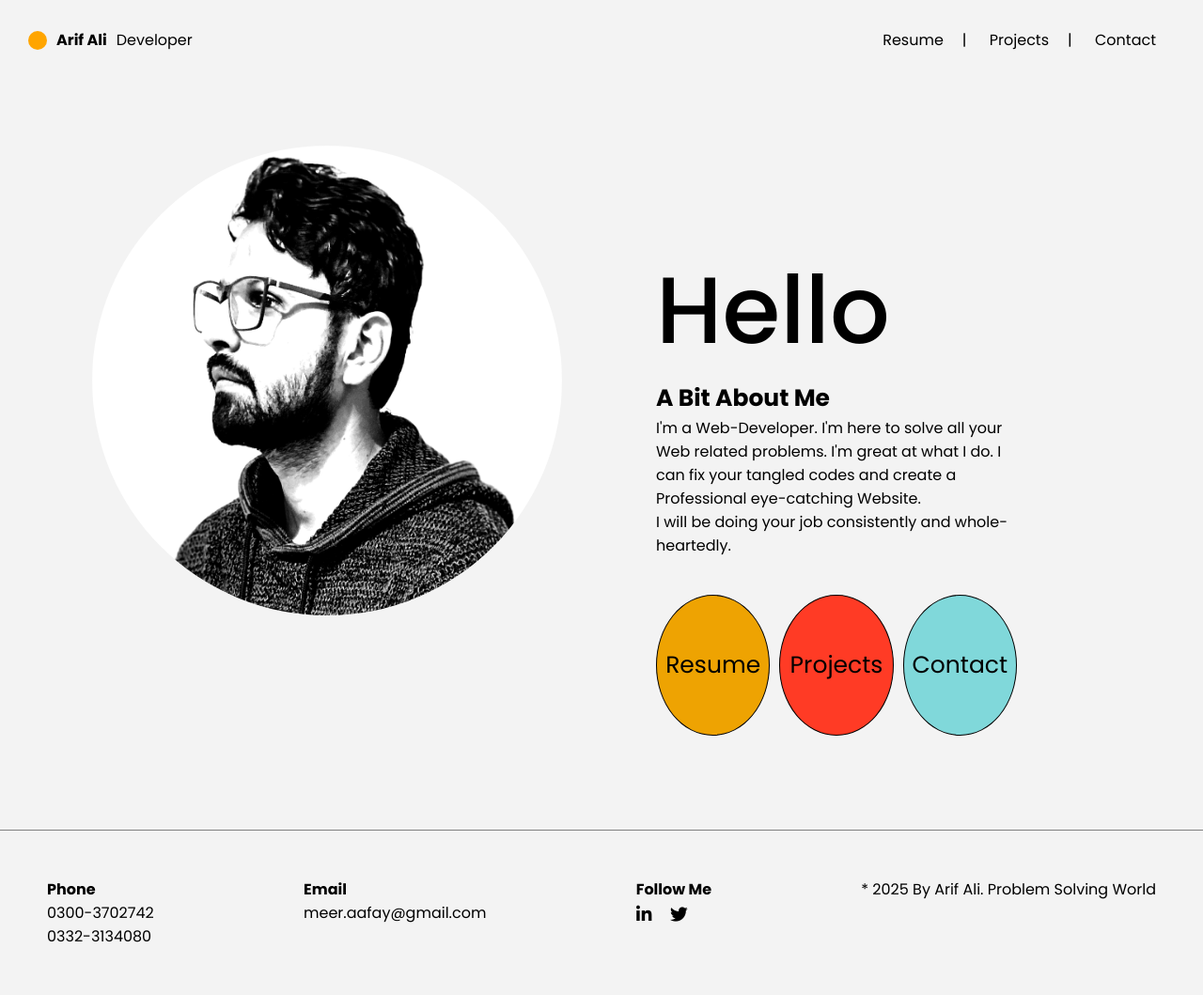
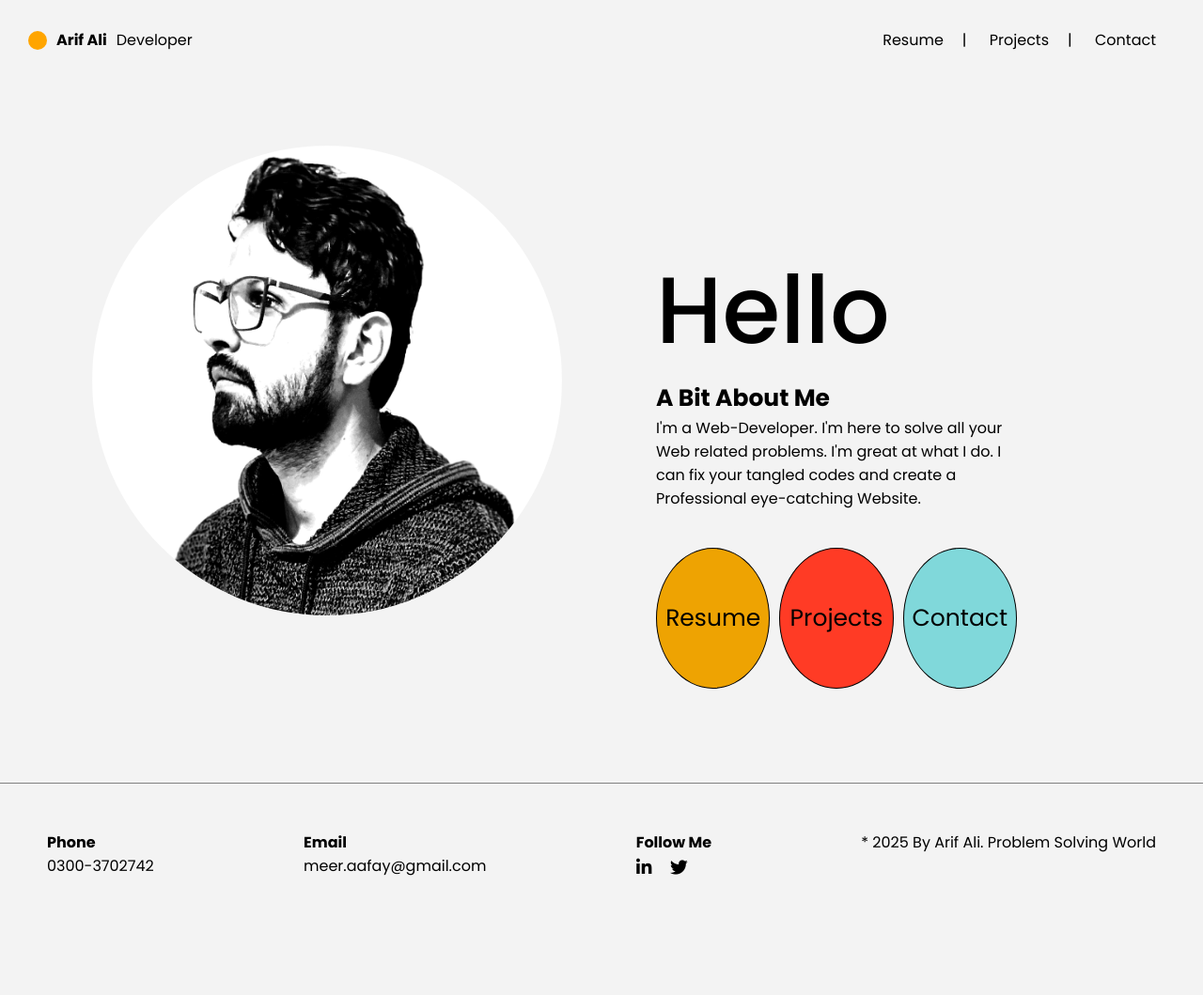
Before and after one commit to Arif-Umrani/portfolio, a plain HTML site: page index.html in a window 1280 px wide. Shown: the whole page at 94% size. After the commit the page ends 988 px from the top, so only its background shows below. Drawn offline with Linux system fonts and the light colour scheme.

Commit message:
extra p-tag remove from content

```diff
--- a/index.html
+++ b/index.html
@@ -45,9 +45,8 @@
                 at what I do. I can fix your tangled codes and create a Professional eye-catching
                 Website.
             </p>
-            <p>I will be doing your job consistently and whole-heartedly.</p>
+
             <div class="title-circles">
-
                 <a class="circle-1 circles" href="resume.html">Resume</a>
                 <a class="circle-2 circles" href="projects.html">Projects</a>
                 <a class="circle-3 circles" href="contact.html">Contact</a>
@@ -58,7 +57,6 @@
         <div>
             <h4>Phone</h4>
             <p>0300-3702742</p>
-            <p>0332-3134080</p>
         </div>
         <div>
             <h4>Email</h4>
```
